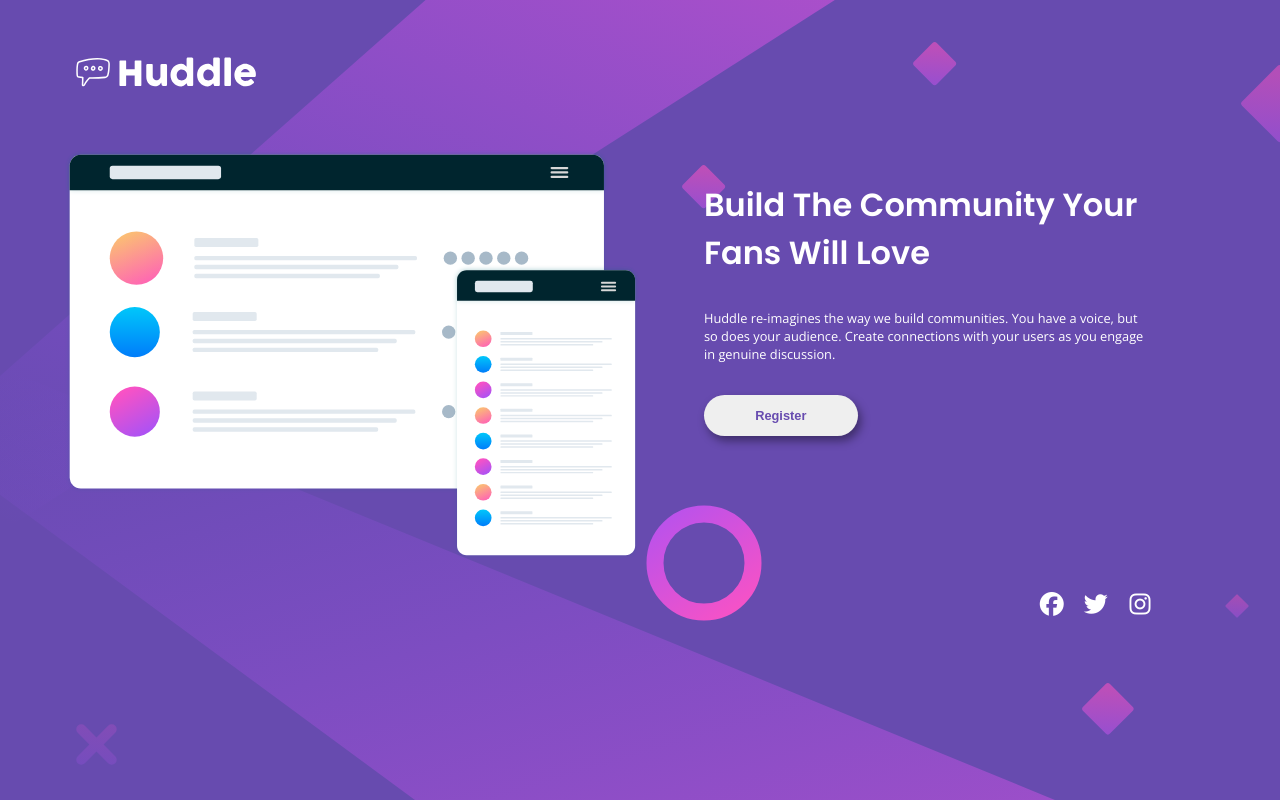
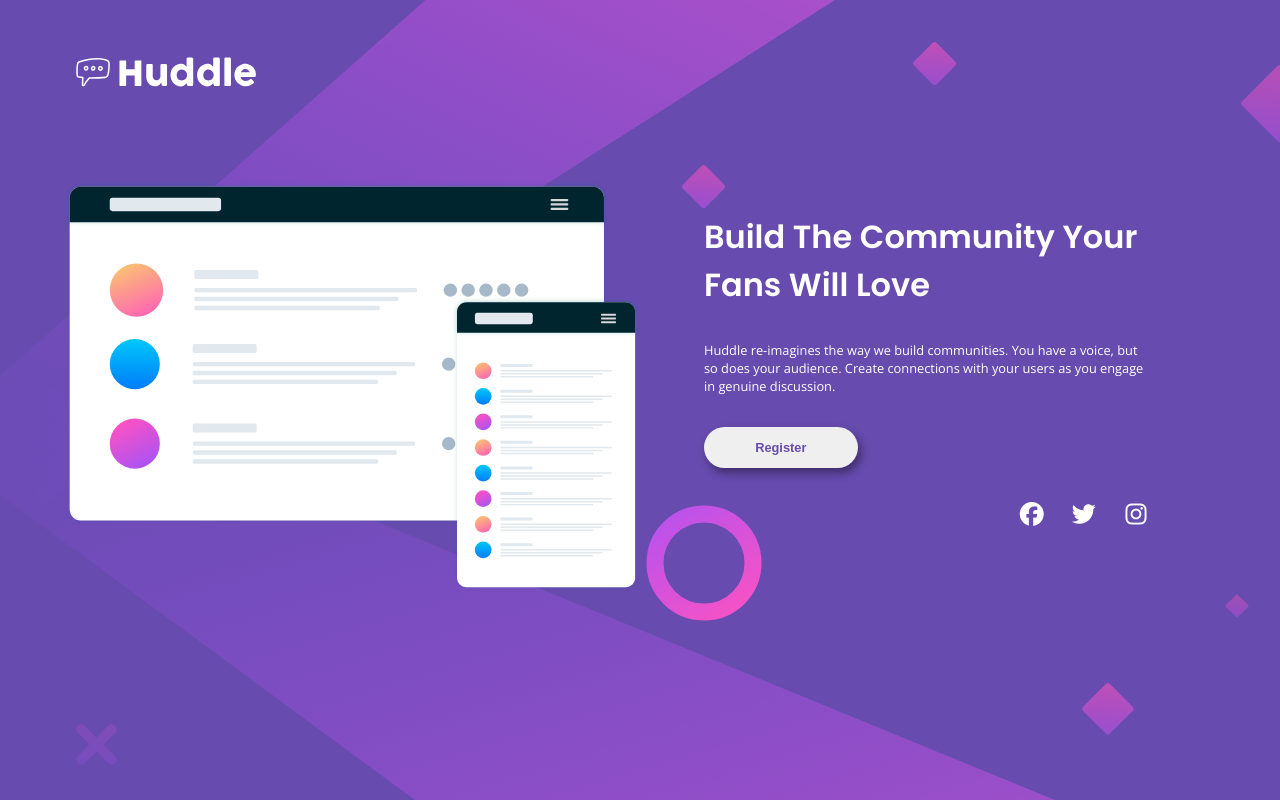
Before and after one commit to Abhishek1438/huddle-landing-page, a plain HTML site: page index.html in a window 1280 px wide. Drawn offline with nearby package versions, Linux system fonts and the light colour scheme.

Commit message:
giving-margin-to-content-change-icon-position

```diff
--- a/index.html
+++ b/index.html
@@ -33,12 +33,12 @@
           Create connections with your users as you engage in genuine discussion.
         </p>
         <button type="button">Register</button>
+        <div class="social-links">
+          <i class="fab fa-facebook"></i>
+          <i class="fab fa-twitter"></i>
+          <i class="fab fa-instagram"></i>
+        </div>
       </div>
-    </div>
-    <div class="social-links">
-      <i class="fab fa-facebook"></i>
-      <i class="fab fa-twitter"></i>
-      <i class="fab fa-instagram"></i>
     </div>
   </div>
 </body>
--- a/style.scss
+++ b/style.scss
@@ -7,6 +7,7 @@
     box-sizing: border-box;
 }
 
+html{max-height: 100vh;}
 body{
     font-family: 'Open Sans', sans-serif;
     font-weight: 400;
@@ -29,7 +30,7 @@ body{
 .hero-container{
     width: 90%;
     display:flex;
-    margin: auto;
+    margin: 2rem auto;
     justify-content: space-between;
 }
 
@@ -63,15 +64,15 @@ body{
 
 .social-links{
     margin-top: 2rem;
-    padding: 0 calc(4rem + 5%) 2rem 0;
     text-align: right;
 }
 
 .fab{
     font-size: 1.5rem;
     margin-left: 1rem;
-    height: 1.5rem;
-    width: 1.5rem;
+    height: 2rem;
+    width: 2rem;
+    padding: 2.5px;
     text-align: center;
 }
 
@@ -124,7 +125,6 @@ body{
         padding: 1em 4em;
     }
     .social-links{
-        margin-top: 2rem;
         padding: 2rem 0;
         text-align: center;
     }
```
Also changed, not shown: style.css, 1 other file.
